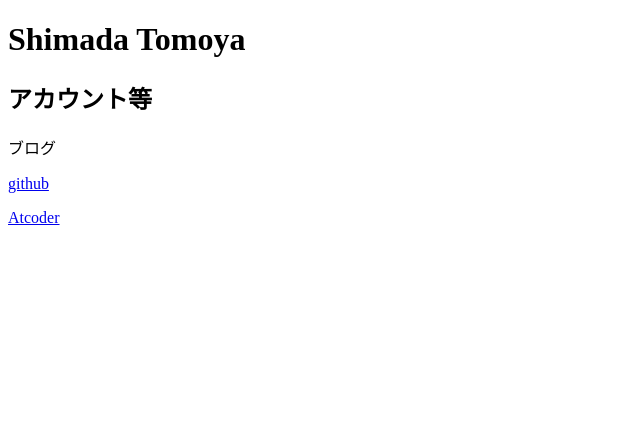
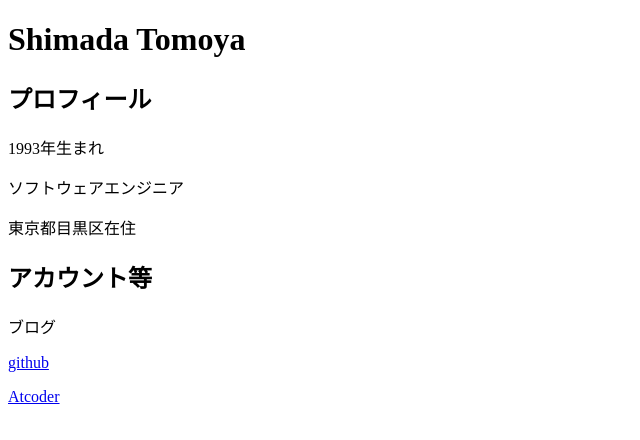
Before and after one commit to ShimadaTomoya/profile, a plain HTML site: page public/index.html in a window 1280 px wide. Shown: the whole page, without its empty margins (0-640 px from the left). Drawn offline with Linux system fonts and the light colour scheme.

Commit message:
プロフィールを追加

```diff
--- a/public/index.html
+++ b/public/index.html
@@ -6,6 +6,10 @@
 </head>
 <body>
     <h1>Shimada Tomoya</h1>
+    <h2>プロフィール</h2>
+    <p>1993年生まれ</p>
+    <p>ソフトウェアエンジニア</p>
+    <p>東京都目黒区在住</p>
     <h2>アカウント等</h2>
     <p>ブログ</p>
     <p><a href="https://github.com/ShimadaTomoya">github</a></p>
```
